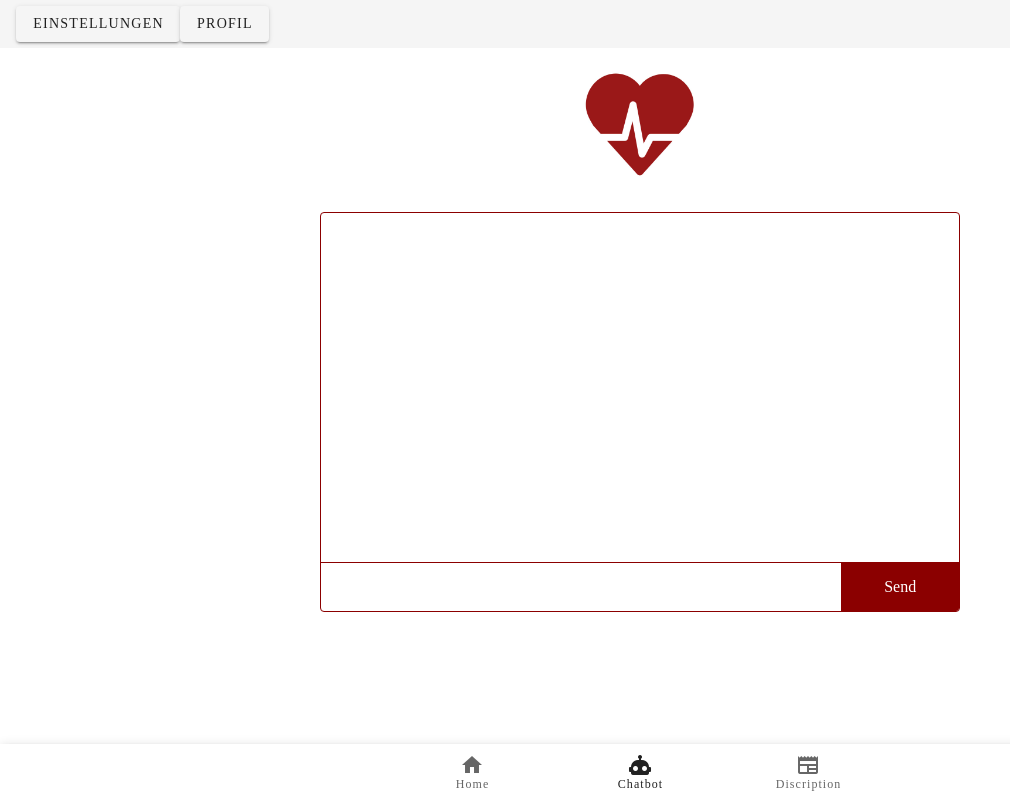
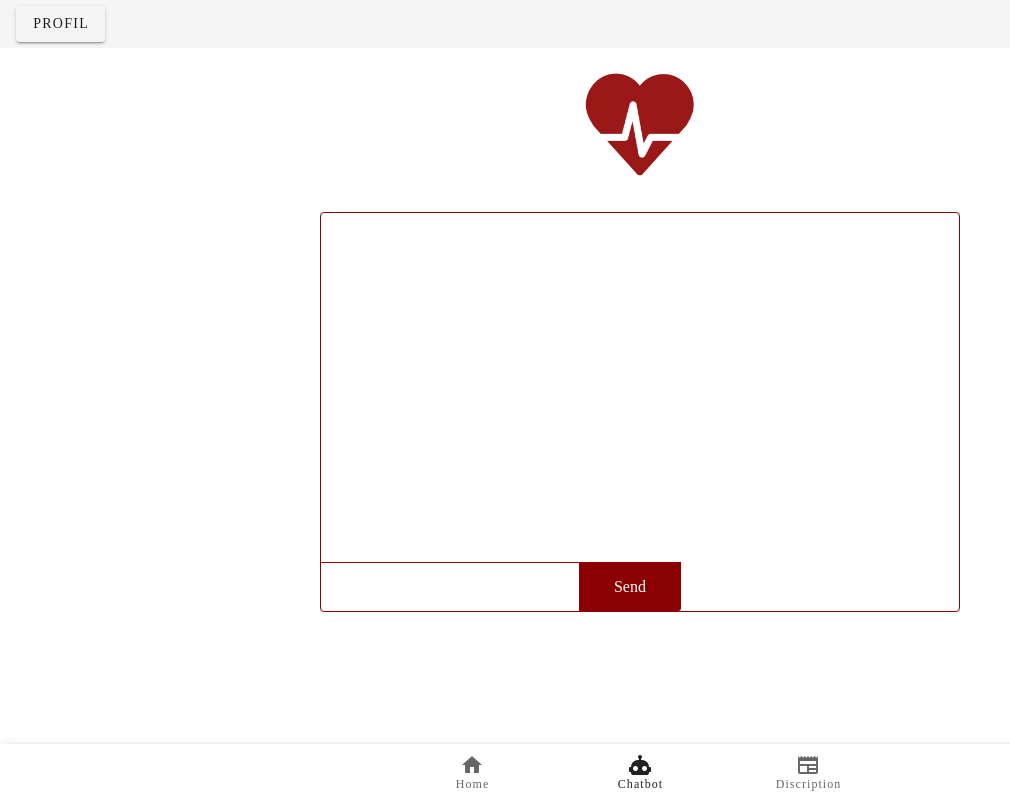
Before and after one commit to Pr0lin-cyber/Frontend_Symptom_Checker, a Vue app in the folder symptom_checker_bot/: page /Chatbot in a window 1280 px wide. Shown: the whole page, without its empty margins (0-1010 px from the left). Built offline with nearby package versions, Linux system fonts and the light colour scheme.

Commit message:
Neue Scheiße und Connector

```diff
--- a/symptom_checker_bot/package.json
+++ b/symptom_checker_bot/package.json
@@ -8,6 +8,7 @@
     "lint": "vue-cli-service lint"
   },
   "dependencies": {
+    "axios": "^0.25.0",
     "core-js": "^3.6.5",
     "register-service-worker": "^1.7.1",
     "vue": "^2.6.11",
--- a/symptom_checker_bot/src/Pages/chatbot.vue
+++ b/symptom_checker_bot/src/Pages/chatbot.vue
@@ -112,7 +112,7 @@ export default {
   border-radius: 4px;
   margin-left: auto;
   margin-right: auto;
-  align-items: space-between;
+  align-items: flex-start;
   justify-content: space-between;
 }
 .chat-inputs {
--- a/symptom_checker_bot/src/Router/index.js
+++ b/symptom_checker_bot/src/Router/index.js
@@ -3,6 +3,7 @@ import VueRouter from 'vue-router'
 import homescreen from "@/Pages/homescreen";
 import erklaerung from "@/Pages/erklärung";
 import chatbot from "@/Pages/chatbot";
+import Connect from "@/components/Connect";
 
 Vue.use(VueRouter) //Important to use the Vue-Router
 
@@ -20,6 +21,10 @@ const routes = [
         path: '/Erklärung',
         component : erklaerung,
     },
+    {
+        path: '/Connect',
+        component: Connect,
+    }
 ]
 
 //initalizing the const Router as new Router
--- /dev/null
+++ b/symptom_checker_bot/src/components/Connect.vue
@@ -0,0 +1,35 @@
+<template>
+
+</template>
+
+<script>
+import axios from 'axios';
+export default {
+  name: "Connect",
+  data(){
+    return{
+
+    }
+  },
+  methods: {
+    getResponse(){
+      const path = 'http://localhost:5000/connect';
+      axios.get(path)
+      .then ((res) => {
+        console.log(res.data)
+        this.msg = res.data;
+      })
+      .catch ((err) => {
+        console.error(err);
+      })
+    },
+  },
+  created(){
+    this.getResponse();
+  }
+}
+</script>
+
+<style scoped>
+
+</style>
--- a/symptom_checker_bot/src/components/topbar.vue
+++ b/symptom_checker_bot/src/components/topbar.vue
@@ -6,17 +6,12 @@
       fixed
       app
   >
-  <div class="buttons">
-    <v-btn to="/settings" value="settings">
-      <span>Einstellungen</span>
-      <v-icon>mdi-settings</v-icon>
-    </v-btn>
 
     <v-btn to="/profil" value="profil">
       <span>Profil</span>
       <v-icon>mdi-profile</v-icon>
     </v-btn>
-  </div>
+
   </v-app-bar>
 </template>
 
```
Also changed, not shown: symptom_checker_bot/src/Pages/profil.vue (renamed from symptom_checker_bot/src/Pages/settings.vue), 1 other file (tests, documents, lock files or other folders).
